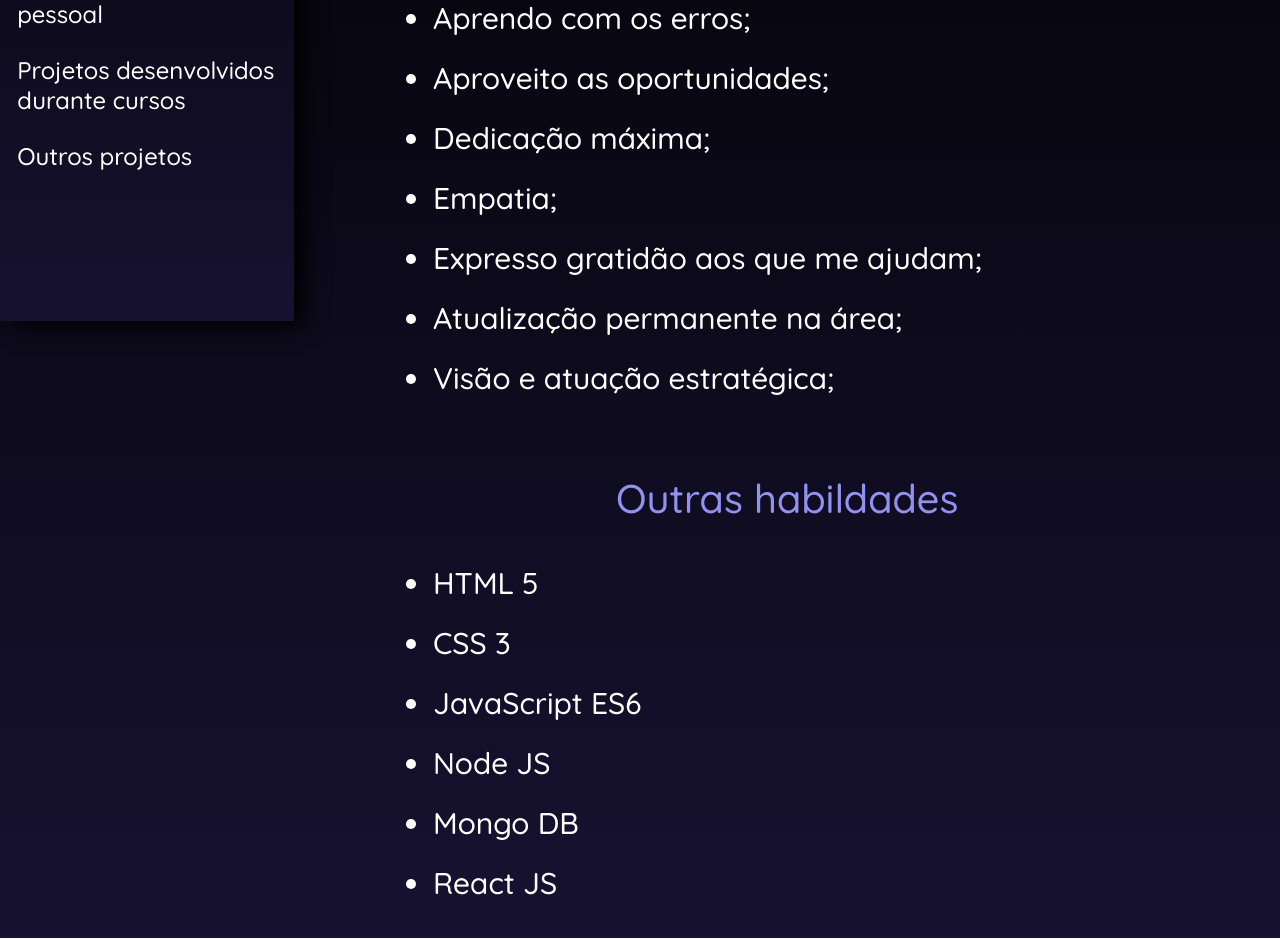
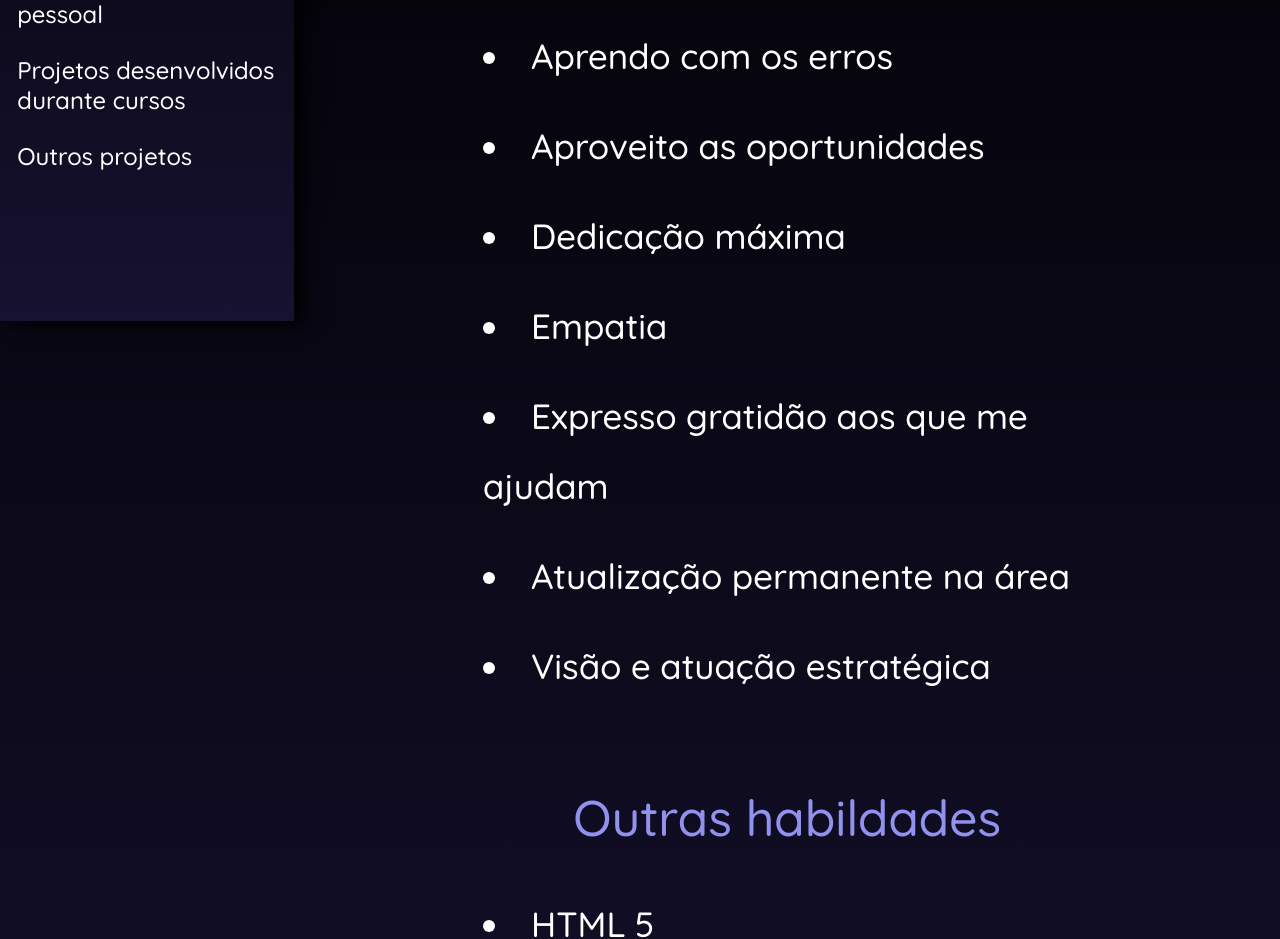
Before and after one commit to Gonzagadavid/portfolio, a React (Create React App) app: page /habilidades in a window 1280 px wide. Shown: the part 479-1418 px from the top of the page. Built offline with nearby package versions, Linux system fonts and the light colour scheme.

Commit message:
desenvolvido componente list componentizando as listas de skills

```diff
--- /dev/null
+++ b/src/components/List.jsx
@@ -0,0 +1,13 @@
+import React from 'react';
+import '../views/contents/contents.css';
+
+const List = ({ list, title }) => (
+  <>
+    <h3>{title}</h3>
+    <ul>
+      {list.map((item) => <li key={`${item[0]}${item.length}`}>{item}</li>)}
+    </ul>
+  </>
+);
+
+export default List;
--- a/src/components/layout/Content.jsx
+++ b/src/components/layout/Content.jsx
@@ -1,6 +1,6 @@
 import React from 'react';
 import { Switch, Route, Redirect } from 'react-router-dom';
-import Habilidades from '../../views/contents/Habilidades';
+import Skills from '../../views/contents/Skills';
 import Home from '../../views/contents/Home';
 import ProjetosCursos from '../../views/contents/ProjetosCursos';
 import './Content.css';
@@ -14,7 +14,7 @@ const Content = () => (
     <Header text="David Gonzaga da Silva" />
     <Switch>
       <Route exact path="/" component={Home} />
-      <Route path="/habilidades" component={Habilidades} />
+      <Route path="/habilidades" component={Skills} />
       <Route path="/projetos_pessoais">
         <ShowProjects showProjects={personalProjects} />
       </Route>
--- /dev/null
+++ b/src/data/lists/skillsList.js
@@ -0,0 +1,18 @@
+export const softSkills = [
+  'Aprendo com os erros',
+  'Aproveito as oportunidades',
+  'Dedicação máxima',
+  'Empatia',
+  'Expresso gratidão aos que me ajudam',
+  'Atualização permanente na área',
+  'Visão e atuação estratégica',
+];
+
+export const hardSkills = [
+  'HTML 5',
+  'CSS 3',
+  'JavaScript ES6',
+  'Node JS',
+  'Mongo DB',
+  'React JS',
+];
--- a/src/views/contents/Habilidades.jsx
+++ /dev/null
@@ -1,29 +0,0 @@
-import React from 'react';
-import './contents.css';
-
-const Habilidades = () => (
-  <div className="Habilidades contents">
-    <h2>Habilidades</h2>
-    <h3>Habildades que mais me orgulho</h3>
-    <ul>
-      <li>Aprendo com os erros;</li>
-      <li>Aproveito as oportunidades;</li>
-      <li>Dedicação máxima;</li>
-      <li>Empatia;</li>
-      <li>Expresso gratidão aos que me ajudam;</li>
-      <li>Atualização permanente na área;</li>
-      <li>Visão e atuação estratégica;</li>
-    </ul>
-    <h3>Outras habildades</h3>
-    <ul>
-      <li>HTML 5</li>
-      <li>CSS 3</li>
-      <li>JavaScript ES6</li>
-      <li>Node JS</li>
-      <li>Mongo DB</li>
-      <li>React JS</li>
-    </ul>
-  </div>
-);
-
-export default Habilidades;
--- a/src/views/contents/ProjetosCursos.jsx
+++ b/src/views/contents/ProjetosCursos.jsx
@@ -1,6 +1,6 @@
 import React from 'react';
 import { BrowserRouter as Router } from 'react-router-dom';
-import MenuCursos from '../courses/MenuCursos';
+import CourseMenu from '../courses/CourseMenu';
 import ProjetosContent from '../courses/ProjetosContent';
 import './contents.css';
 
@@ -8,7 +8,7 @@ const ProjetosCursos = () => (
   <div className="contents">
     <h2>Projetos desenvolvidos durante cursos</h2>
     <Router>
-      <MenuCursos />
+      <CourseMenu />
       <ProjetosContent />
     </Router>
   </div>
--- /dev/null
+++ b/src/views/contents/Skills.jsx
@@ -0,0 +1,14 @@
+import React from 'react';
+import List from '../../components/List';
+import { hardSkills, softSkills } from '../../data/lists/skillsList';
+import './contents.css';
+
+const Skills = () => (
+  <div className="Skills contents">
+    <h2>Habilidades</h2>
+    <List list={softSkills} title="Habildades que mais me orgulho" />
+    <List list={hardSkills} title="Outras habildades" />
+  </div>
+);
+
+export default Skills;
--- a/src/views/contents/contents.css
+++ b/src/views/contents/contents.css
@@ -36,15 +36,21 @@
   font-style: italic;
 }
 
-.Habilidades{
+.Skills{
   width: 80%;
   margin: auto;
 }
 
-.Habilidades li {
-  font-size: 30px;
+.Skills li {
+  font-size: 35px;
   line-height: 2;
   font-weight: 500;
+  list-style: inside;
+  padding: 10px 50px;
+}
+
+.Skills h3 {
+  font-size: 50px;
 }
 
 .notfound {
@@ -65,7 +71,7 @@
     font-size: 30px;
   }
 
-  .Habilidades li {
+  .Skills li {
     font-size: 20px;
   }
 }
--- a/src/views/courses/MenuCursos.css
+++ b/src/views/courses/CourseMenu.css
@@ -1,4 +1,4 @@
-.MenuCursos {
+.CourseMenu {
   margin: 0 0 100px;
   box-shadow:  5px 10px 10px rgb(0, 0, 0);
   background:linear-gradient(0deg, rgb(23, 18, 49), rgb(0, 0, 0));
@@ -6,13 +6,13 @@
 
 }
 
-.MenuCursos nav{
+.CourseMenu nav{
   display: flex;
   justify-content: space-around;
   flex: 1;
 }
 
-.MenuCursos ul {
+.CourseMenu ul {
   display: flex;
   justify-content: space-around;
   flex-direction: row;
@@ -26,7 +26,7 @@
   display: flex;
 }
 
-.MenuCursos li a {
+.CourseMenu li a {
   flex:1;
   display: flex;
   text-align: center;
@@ -40,7 +40,7 @@
   transition-duration: 0.5s;
 }
 
-.MenuCursos img {
+.CourseMenu img {
   margin: 10px;
   width: 100px;
   height: 100px;
@@ -49,7 +49,7 @@
   border: solid rgba(255, 255, 255, 0.1) 3px;
 }
 
-.MenuCursos a:hover {
+.CourseMenu a:hover {
   padding: 20px;
   background-color: white;
   color: rgb(23, 18, 49);
@@ -57,62 +57,62 @@
 
 
 @media (max-width: 1210px) {
-  .MenuCursos {
+  .CourseMenu {
     font-size: 20px;
   }
 
-  .MenuCursos img{
+  .CourseMenu img{
     width: 70px;
     height: 70px;
   }
 }
 
 @media (max-width: 645px) {
-  .MenuCursos {
+  .CourseMenu {
     font-size: 15px;
   }
 
-  .MenuCursos img{
+  .CourseMenu img{
     width: 50px;
     height: 50px;
   }
 }
 
 @media (max-width: 575px) {
-  .MenuCursos {
+  .CourseMenu {
     font-size: 15px;
   }
 
-  .MenuCursos img{
+  .CourseMenu img{
     width: 40px;
     height: 40px;
   }
 
-  .MenuCursos li a {
+  .CourseMenu li a {
     padding: 10px;
   }
 
-  .MenuCursos li a:hover {
+  .CourseMenu li a:hover {
     padding: 10px;
   }
 
 }
 
 @media (max-width: 445px) {
-  .MenuCursos {
+  .CourseMenu {
     font-size: 15px;
   }
 
-  .MenuCursos img{
+  .CourseMenu img{
     width: 30px;
     height: 30px;
   }
 
-  .MenuCursos li a {
+  .CourseMenu li a {
     padding: 5px;
   }
 
-  .MenuCursos li a:hover {
+  .CourseMenu li a:hover {
     padding: 5px;
   }
 }
--- a/src/views/courses/MenuCursos.jsx
+++ b/src/views/courses/CourseMenu.jsx
@@ -1,15 +1,15 @@
 import React from 'react';
 import { Link } from 'react-router-dom';
 import '../contents/contents.css';
-import './MenuCursos.css';
+import './CourseMenu.css';
 import Trybe from '../../images/trybe.jpeg';
 import DIO from '../../images/Dio.png';
 import Coder from '../../images/coder.png';
 import Sant from '../../images/node.png';
 import SerFront from '../../images/serFrontend.jpeg';
 
-const MenuCursos = () => (
-  <div className="MenuCursos">
+const CourseMenu = () => (
+  <div className="CourseMenu">
     <nav>
       <ul>
         <li>
@@ -47,4 +47,4 @@ const MenuCursos = () => (
   </div>
 );
 
-export default MenuCursos;
+export default CourseMenu;
```
